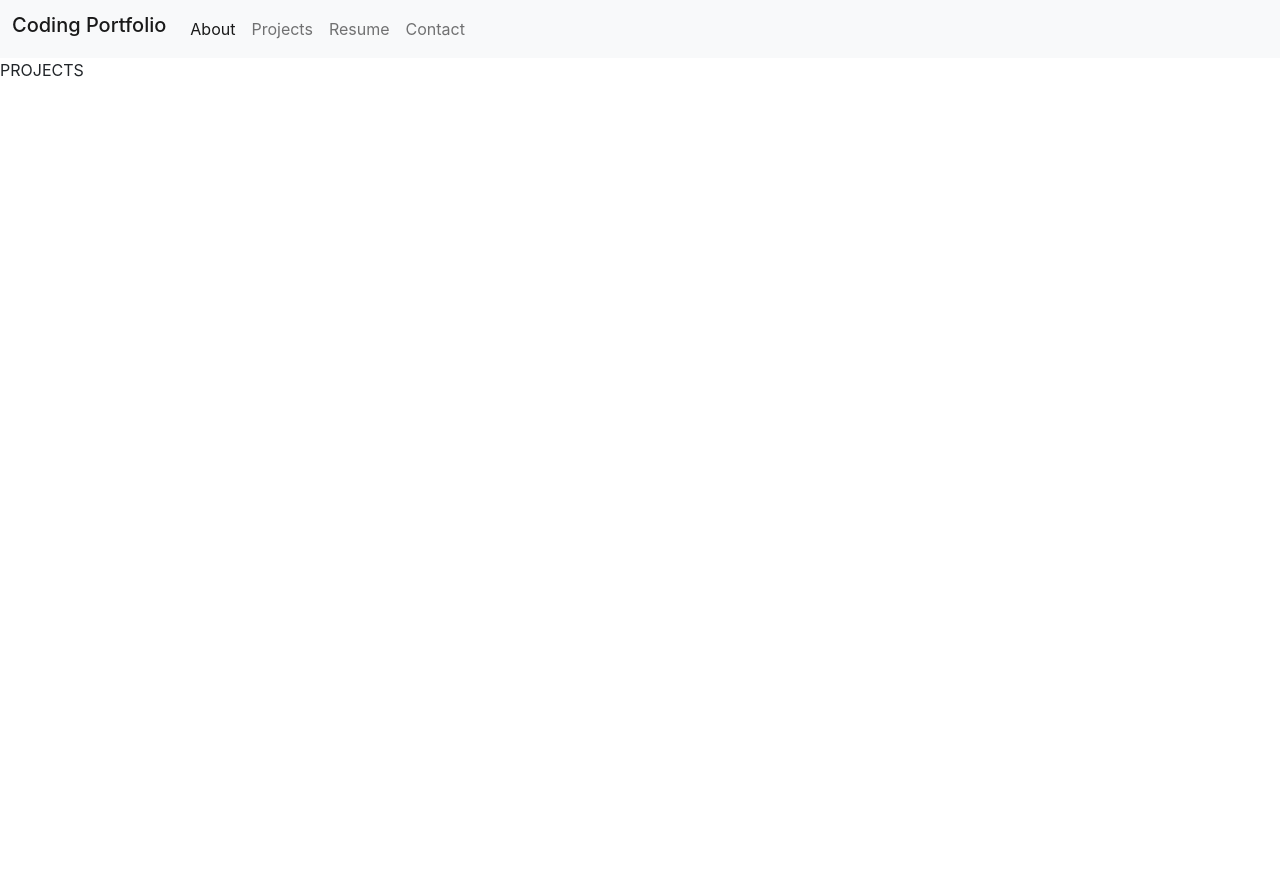
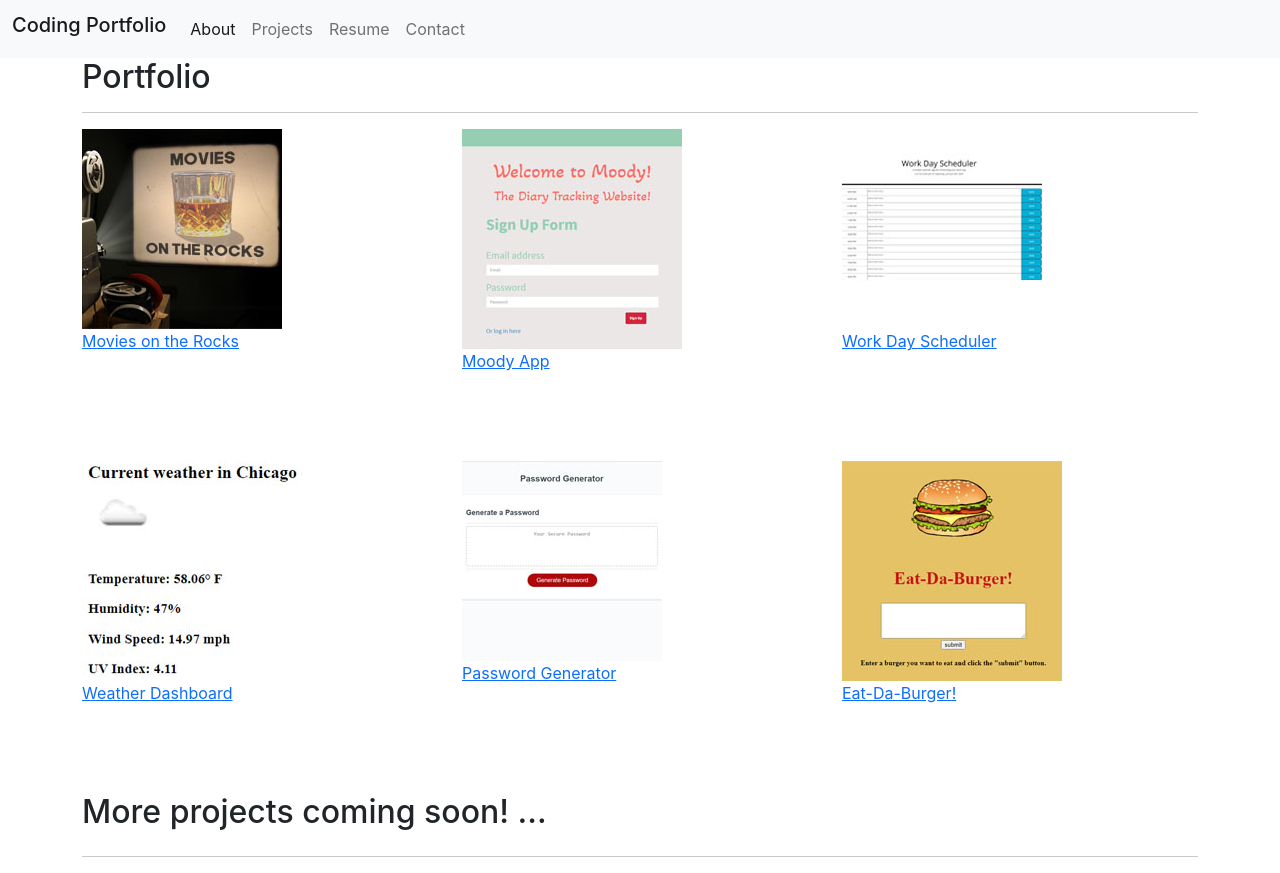
Before and after one commit to Rconat/react-portfolio, a React (Create React App) app: page /projects in a window 1280 px wide. Before the commit the page ends 800 px from the top, so only its background shows below. Built offline with nearby package versions, Linux system fonts and the light colour scheme.

Commit message:
projects page

```diff
--- a/src/pages/projects.js
+++ b/src/pages/projects.js
@@ -1,7 +1,80 @@
 import React from 'react'
 
 const Projects = () => (
-    <div>PROJECTS</div>
+    <div class="container">
+      <section id="portfolio">
+
+        <h2>Portfolio</h2>
+        <hr/>
+
+        <div class="row">
+
+          <div class="col-sm-4" id="projectOne">
+            <a href ="https://mklakhan.github.io/movies-on-the-rocks/">
+              <img class="project image-fluid" src="assets/motr.jpg" alt="Movies on the Rocks" id="proj-img"/>
+              <p class="projectImageTitle">Movies on the Rocks</p>
+            </a>
+          </div>
+
+          <div class="col-sm-4" id="projectTwo">
+            <a href ="https://calm-castle-04071.herokuapp.com/">
+              <img class="project image-fluid" src="assets/moody-app.jpg" alt="Moody App" id="proj-img"/>
+              <p class="projectImageTitle">Moody App</p>
+            </a>
+          </div>
+
+          <div class="col-sm-4" id="projectThree">
+            <a href ="https://rconat.github.io/work-day-scheduler/">
+              <img class="project image-fluid" src="assets/workdayscheduler.jpg" alt="Project Image 3" id="proj-img"/>
+              <p class="projectImageTitle">Work Day Scheduler</p>
+            </a>
+          </div>
+
+        </div>
+
+        <br/>
+        <br/>
+        <br/>
+
+        <div class="row">
+
+          <div class="col-sm-4" id="projectFour">
+            <a href ="https://rconat.github.io/Weather-Dashboard/">
+              <img class="project image-fluid" src="assets/weather-dashboard.jpg" alt="Weather Dashboard" id="proj-img"/>
+              <p class="projectImageTitle">Weather Dashboard</p>
+            </a>
+          </div>
+
+          <div class="col-sm-4" id="projectFive">
+            <a href ="https://rconat.github.io/password-generator/">
+              <img class="project image-fluid" src="assets/passgen.jpg" alt="Password Generator" id="proj-img"/>
+              <p class="projectImageTitle">Password Generator</p>
+            </a>
+          </div>
+
+          <div class="col-sm-4" id="projectSix">
+            <a href ="https://github.com/Rconat/mysql-burger-logger">
+              <img class="project image-fluid" src="assets/eat-da-burger.jpg" alt="Eat Da Burger" id="proj-img"/>
+              <p class="projectImageTitle">Eat-Da-Burger!</p>
+            </a>
+          </div>
+
+        </div>
+
+        <br/>
+        <br/>
+        <br/>
+
+        <div class="row">
+          <div class="col-sm-12">
+            <h2 id="moreProj">More projects coming soon! ... </h2>
+          </div>
+        </div>
+
+        <hr/>
+
+      </section>
+    </div>
 )
 
 export default Projects
--- a/src/pages/resume.js
+++ b/src/pages/resume.js
@@ -76,6 +76,7 @@ const Resume = () => (
                         <li>Node.js</li>
                         <li>SQL Databases</li>
                         <li>NoSQL Databases</li>
+                        <li>React</li>
                     </ul>
                 <h2>Adobe Creative Suite</h2>
                     <ul>
```
